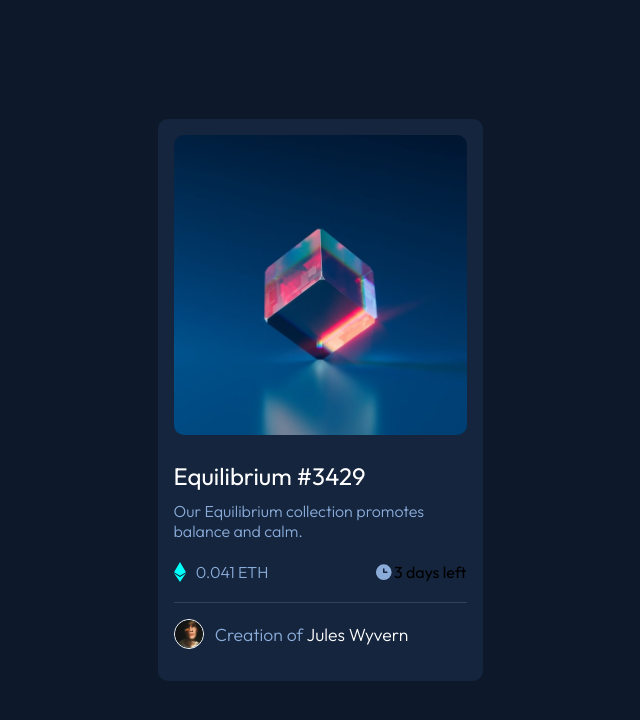
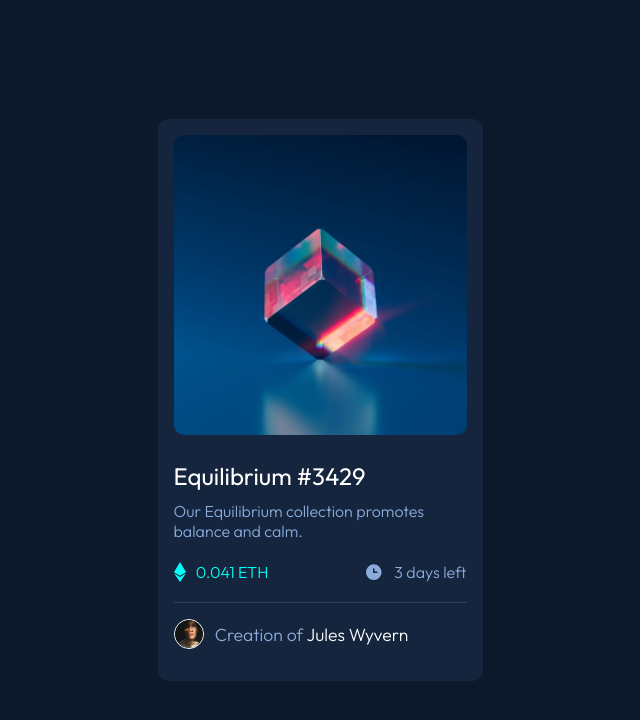
Before and after one commit to Rajiv-0920/NFT-preview-card-component, a plain HTML site: page index.html in a window 1280 px wide. Shown: the whole page, without its empty margins (320-960 px from the left). Drawn offline with Linux system fonts and the light colour scheme.

Commit message:
Update style.css

```diff
--- a/style.css
+++ b/style.css
@@ -88,7 +88,7 @@ body {
   display: flex;
   align-items: center;
 }
-.nft .nft-box .nft-text {
+.nft .nft-box p {
   color: hsl(178, 100%, 50%);
   font-weight: 300;
   margin-left: 10px;
@@ -96,8 +96,8 @@ body {
   font-weight: 300;
   color: hsl(215, 51%, 70%);
 }
-.nft .nft-box .nft-text p{
-  color: var(--cyan);
+.nft .nft-box p.nft-text{
+  color: hsl(178, 100%, 50%);
 }
 .nft .nft-box img {
   height: 20px;
```
